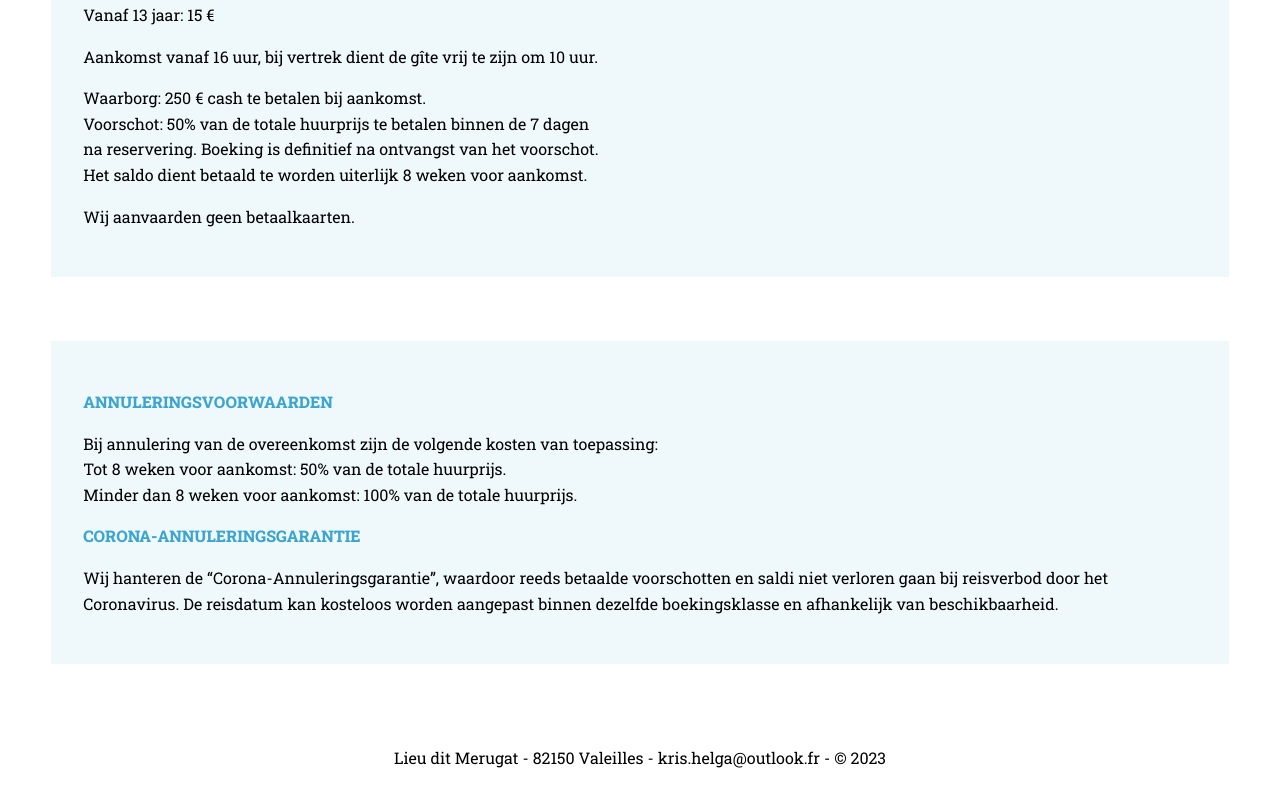
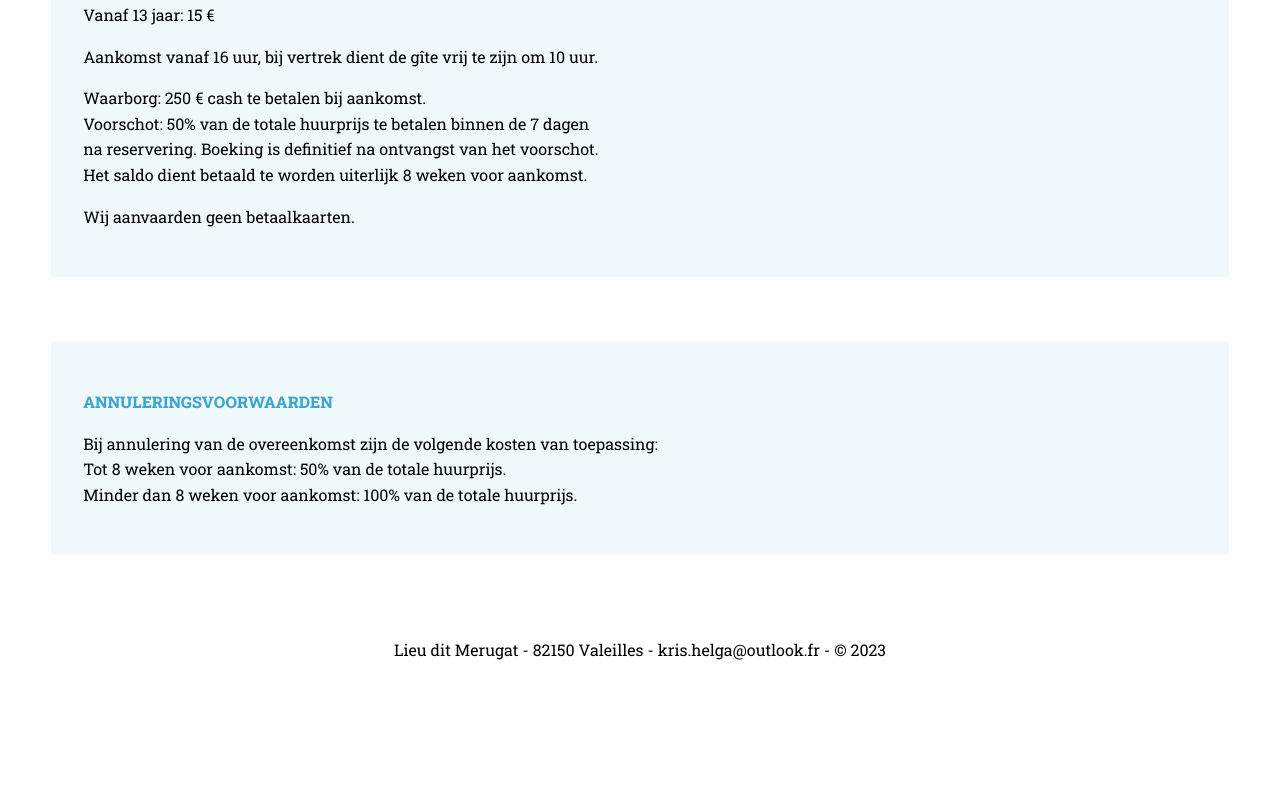
Before and after one commit to michvane/domaine-de-merugat, a Next.js app: page /tariffs in a window 1280 px wide. Shown: the part 1461-2261 px from the top of the page. After the commit the page ends 2153 px from the top, so only its background shows below. Built offline with nearby package versions, Linux system fonts and the light colour scheme; a web font is replaced by a local one.

Commit message:
Remove Covid disclaimer

```diff
--- a/pages/tariffs.tsx
+++ b/pages/tariffs.tsx
@@ -38,8 +38,6 @@ const Tariffs: NextPage = () => {
               dangerouslySetInnerHTML={{ __html: t('tarrifs.cancel-text', { interpolation: { escapeValue: false } }) }}
             />
           </p>
-          <SmallTitle>{t('tarrifs.covid-title')}</SmallTitle>
-          <p>{t('tarrifs.covid-text')}</p>
         </TextDiv>
       </Container>
     </>
```
